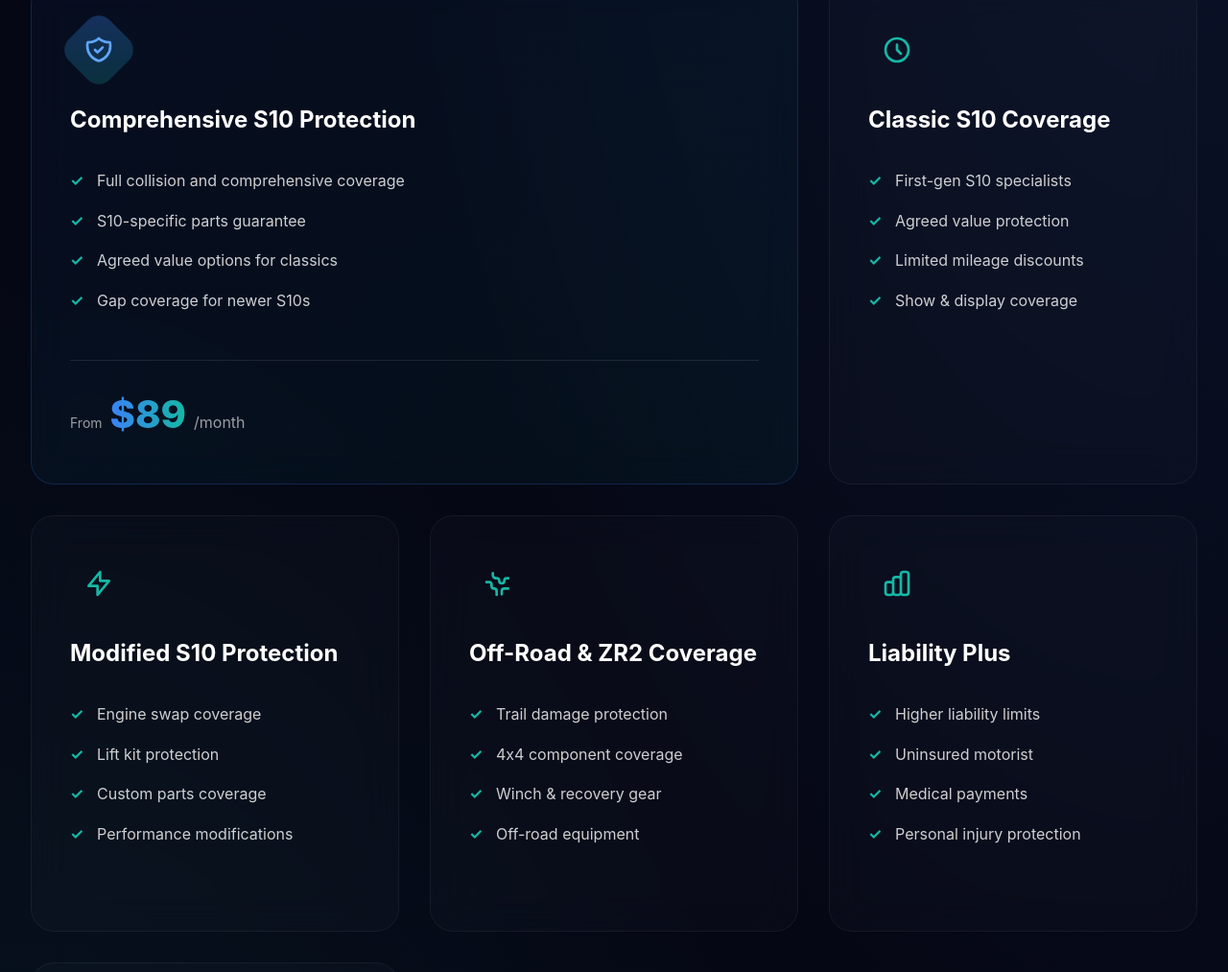
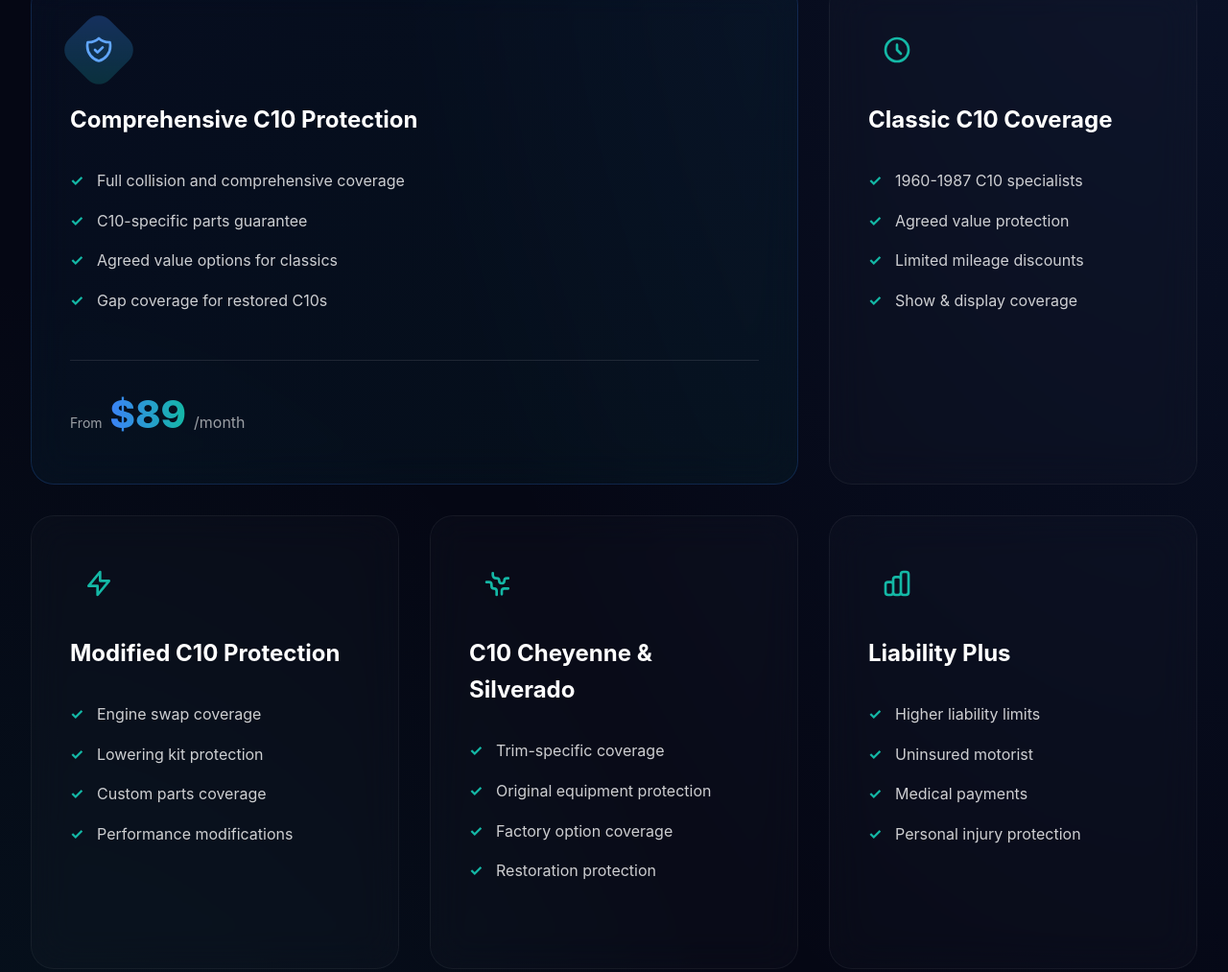
Before and after one commit to MCERQUA/C10-Insurance, an Eleventy site: page src/index.njk in a window 1280 px wide. Shown: the part 5126-6139 px from the top of the page at 96% size. Built offline with nearby package versions, Linux system fonts and the light colour scheme; Eleventy itself is replaced by a stand-in of ours; files that its build step writes are made by us from their sources.

Commit message:
Update section-coverage-grid.njk - Replace all S10 references with C10

```diff
--- a/src/_includes/components/sections/section-coverage-grid.njk
+++ b/src/_includes/components/sections/section-coverage-grid.njk
@@ -1,15 +1,15 @@
 {# Component: section-coverage-grid #}
-{# Purpose: Display S10-specific coverage features in a modern grid #}
+{# Purpose: Display C10-specific coverage features in a modern grid #}
 {# Parameters: title, subtitle, features (array) #}
 
 <section class="c-coverage-grid">
   <div class="c-coverage-grid__container">
     <div class="c-coverage-grid__header">
       <h2 class="c-coverage-grid__title">
-        {{ title | default("Comprehensive S10 Coverage Options") }}
+        {{ title | default("Comprehensive C10 Coverage Options") }}
       </h2>
       <p class="c-coverage-grid__subtitle">
-        {{ subtitle | default("Tailored protection for every S10 owner - from daily drivers to show trucks") }}
+        {{ subtitle | default("Tailored protection for every C10 owner - from daily drivers to show trucks") }}
       </p>
     </div>
 
@@ -22,14 +22,14 @@
               <path stroke-linecap="round" stroke-linejoin="round" stroke-width="2" d="M9 12l2 2 4-4m5.618-4.016A11.955 11.955 0 0112 2.944a11.955 11.955 0 01-8.618 3.04A12.02 12.02 0 003 9c0 5.591 3.824 10.29 9 11.622 5.176-1.332 9-6.03 9-11.622 0-1.042-.133-2.052-.382-3.016z" />
             </svg>
           </div>
-          <h3 class="c-coverage-grid__card-title">Comprehensive S10 Protection</h3>
+          <h3 class="c-coverage-grid__card-title">Comprehensive C10 Protection</h3>
         </div>
         <div class="c-coverage-grid__card-content">
           <ul class="c-coverage-grid__list">
             <li>Full collision and comprehensive coverage</li>
-            <li>S10-specific parts guarantee</li>
+            <li>C10-specific parts guarantee</li>
             <li>Agreed value options for classics</li>
-            <li>Gap coverage for newer S10s</li>
+            <li>Gap coverage for restored C10s</li>
           </ul>
           <div class="c-coverage-grid__price">
             <span class="c-coverage-grid__price-from">From</span>
@@ -46,11 +46,11 @@
               <path stroke-linecap="round" stroke-linejoin="round" stroke-width="2" d="M12 8v4l3 3m6-3a9 9 0 11-18 0 9 9 0 0118 0z" />
             </svg>
           </div>
-          <h3 class="c-coverage-grid__card-title">Classic S10 Coverage</h3>
+          <h3 class="c-coverage-grid__card-title">Classic C10 Coverage</h3>
         </div>
         <div class="c-coverage-grid__card-content">
           <ul class="c-coverage-grid__list">
-            <li>First-gen S10 specialists</li>
+            <li>1960-1987 C10 specialists</li>
             <li>Agreed value protection</li>
             <li>Limited mileage discounts</li>
             <li>Show & display coverage</li>
@@ -65,12 +65,12 @@
               <path stroke-linecap="round" stroke-linejoin="round" stroke-width="2" d="M13 10V3L4 14h7v7l9-11h-7z" />
             </svg>
           </div>
-          <h3 class="c-coverage-grid__card-title">Modified S10 Protection</h3>
+          <h3 class="c-coverage-grid__card-title">Modified C10 Protection</h3>
         </div>
         <div class="c-coverage-grid__card-content">
           <ul class="c-coverage-grid__list">
             <li>Engine swap coverage</li>
-            <li>Lift kit protection</li>
+            <li>Lowering kit protection</li>
             <li>Custom parts coverage</li>
             <li>Performance modifications</li>
           </ul>
@@ -84,14 +84,14 @@
               <path stroke-linecap="round" stroke-linejoin="round" stroke-width="2" d="M3.055 11H5a2 2 0 012 2v1a2 2 0 002 2 2 2 0 012 2v2.945M8 3.935V5.5A2.5 2.5 0 0010.5 8h.5a2 2 0 012 2 2 2 0 104 0 2 2 0 012-2h1.064M15 20.488V18a2 2 0 012-2h3.064" />
             </svg>
           </div>
-          <h3 class="c-coverage-grid__card-title">Off-Road & ZR2 Coverage</h3>
+          <h3 class="c-coverage-grid__card-title">C10 Cheyenne & Silverado</h3>
         </div>
         <div class="c-coverage-grid__card-content">
           <ul class="c-coverage-grid__list">
-            <li>Trail damage protection</li>
-            <li>4x4 component coverage</li>
-            <li>Winch & recovery gear</li>
-            <li>Off-road equipment</li>
+            <li>Trim-specific coverage</li>
+            <li>Original equipment protection</li>
+            <li>Factory option coverage</li>
+            <li>Restoration protection</li>
           </ul>
         </div>
       </div>
@@ -136,19 +136,19 @@
     </div>
 
     <div class="c-coverage-grid__features">
-      <h3 class="c-coverage-grid__features-title">Every S10 Policy Includes:</h3>
+      <h3 class="c-coverage-grid__features-title">Every C10 Policy Includes:</h3>
       <div class="c-coverage-grid__features-list">
         <div class="c-coverage-grid__feature">
           <svg class="c-coverage-grid__feature-icon" viewBox="0 0 20 20" fill="currentColor">
             <path fill-rule="evenodd" d="M10 18a8 8 0 100-16 8 8 0 000 16zm3.707-9.293a1 1 0 00-1.414-1.414L9 10.586 7.707 9.293a1 1 0 00-1.414 1.414l2 2a1 1 0 001.414 0l4-4z" clip-rule="evenodd" />
           </svg>
-          <span>24/7 S10 Roadside Assistance</span>
+          <span>24/7 C10 Roadside Assistance</span>
         </div>
         <div class="c-coverage-grid__feature">
           <svg class="c-coverage-grid__feature-icon" viewBox="0 0 20 20" fill="currentColor">
             <path fill-rule="evenodd" d="M10 18a8 8 0 100-16 8 8 0 000 16zm3.707-9.293a1 1 0 00-1.414-1.414L9 10.586 7.707 9.293a1 1 0 00-1.414 1.414l2 2a1 1 0 001.414 0l4-4z" clip-rule="evenodd" />
           </svg>
-          <span>S10 Parts Network Access</span>
+          <span>Classic C10 Parts Network</span>
         </div>
         <div class="c-coverage-grid__feature">
           <svg class="c-coverage-grid__feature-icon" viewBox="0 0 20 20" fill="currentColor">
@@ -160,7 +160,7 @@
           <svg class="c-coverage-grid__feature-icon" viewBox="0 0 20 20" fill="currentColor">
             <path fill-rule="evenodd" d="M10 18a8 8 0 100-16 8 8 0 000 16zm3.707-9.293a1 1 0 00-1.414-1.414L9 10.586 7.707 9.293a1 1 0 00-1.414 1.414l2 2a1 1 0 001.414 0l4-4z" clip-rule="evenodd" />
           </svg>
-          <span>S10 Expert Claims Team</span>
+          <span>C10 Expert Claims Team</span>
         </div>
         <div class="c-coverage-grid__feature">
           <svg class="c-coverage-grid__feature-icon" viewBox="0 0 20 20" fill="currentColor">
@@ -172,7 +172,7 @@
           <svg class="c-coverage-grid__feature-icon" viewBox="0 0 20 20" fill="currentColor">
             <path fill-rule="evenodd" d="M10 18a8 8 0 100-16 8 8 0 000 16zm3.707-9.293a1 1 0 00-1.414-1.414L9 10.586 7.707 9.293a1 1 0 00-1.414 1.414l2 2a1 1 0 001.414 0l4-4z" clip-rule="evenodd" />
           </svg>
-          <span>Multi-S10 Discounts</span>
+          <span>Multi-C10 Discounts</span>
         </div>
       </div>
     </div>
```
